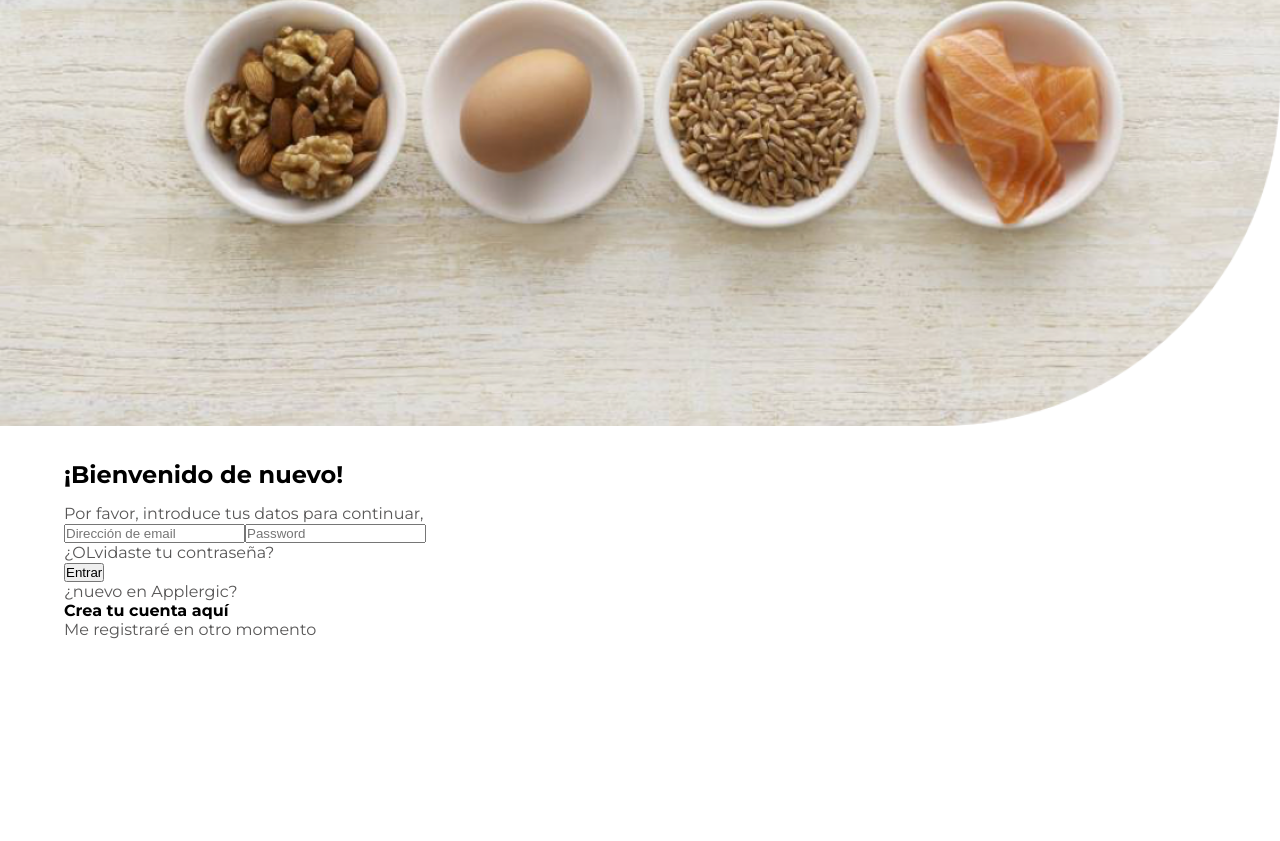
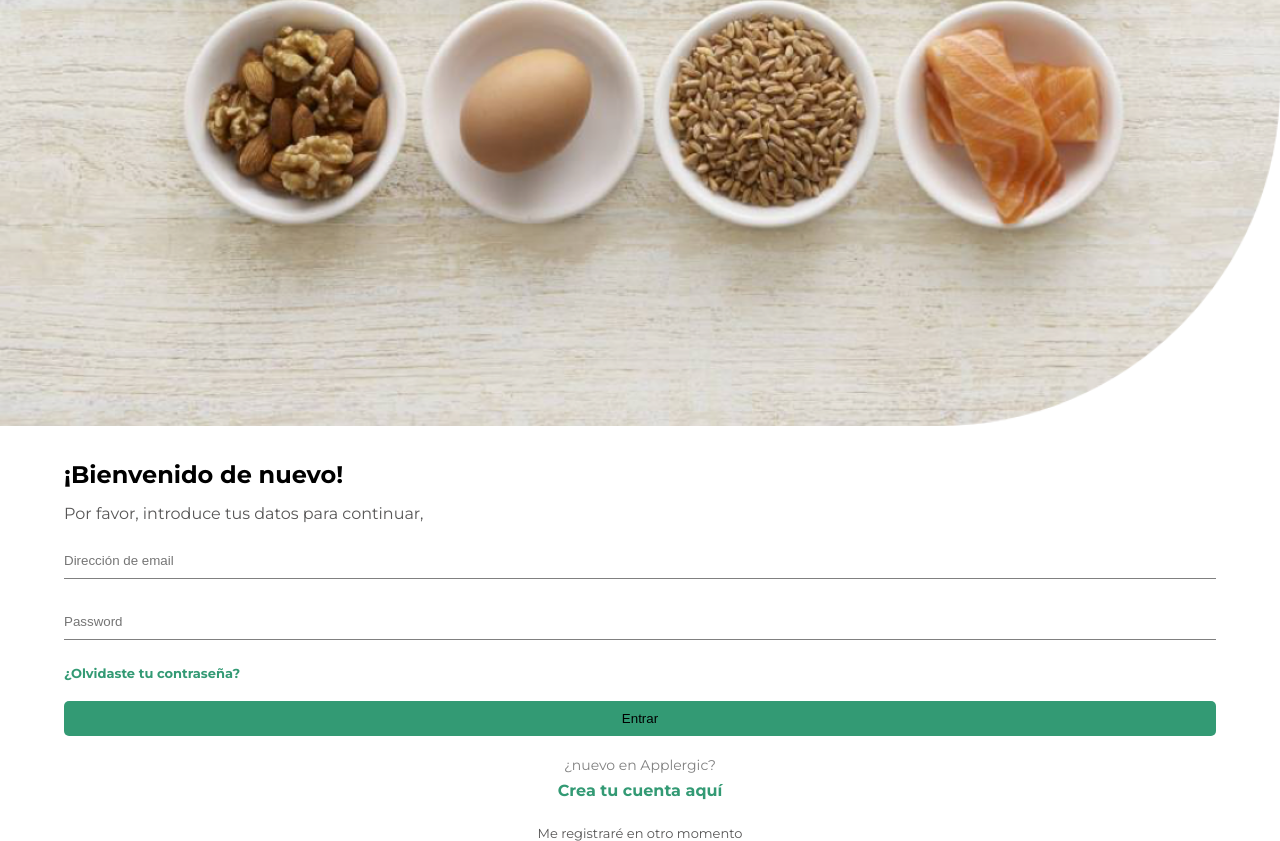
Before and after one commit to CarolinaAlbanS/alergenos, a React (Create React App) app: page /login in a window 1280 px wide. Shown: the part 424-1265 px from the top of the page. Before the commit the page ends 1063 px from the top, so only its background shows below. Built offline with nearby package versions, Linux system fonts and the light colour scheme.

Commit message:
estilos login

```diff
--- a/src/paginas/login/Login.jsx
+++ b/src/paginas/login/Login.jsx
@@ -33,41 +33,49 @@ const Login = () => {
       </div>
 
       <div className="login-wrap">
+
         <div className="login-wrap-txt">
           <h2 className="login-wrap-txt__h2">¡Bienvenido de nuevo!</h2>
           <p>Por favor, introduce tus datos para continuar,</p>
         </div>
-        <form onSubmit={handleSubmit(onSubmit)}>
-          <label htmlFor="email"></label>
+
+        <form className="login-wrap-form" onSubmit={handleSubmit(onSubmit)}>
+          {/* <label htmlFor="email"></label> */}
           <input
+            className="login-wrap-form__input"
             type="email"
             id="email"
             {...register("email", { required: true })}
             // onInput={handleSubmit(onSubmit)}
             placeholder="Dirección de email"
           ></input>
-          <label htmlFor="password"></label>
+          {/* <label htmlFor="password"></label> */}
           <input
+            className="login-wrap-form__input"
             type="password"
             id="password"
             {...register("password", { required: true })}
             // onInput={handleSubmit(onSubmit)}
             placeholder="Password"
           ></input>
+
           <Link to="/contrseña">
-            <p>¿OLvidaste tu contraseña?</p>
+            <p className="login-wrap-form__recuperar">¿Olvidaste tu contraseña?</p>
           </Link>
-          <button>Entrar</button>
+
+          <button className="login-wrap-form__btn">Entrar</button>
         </form>
-        <div>
-          <p>¿nuevo en Applergic?</p>
+
+        <div className="login-wrap-opt">
+          <p className="login-wrap-opt__new"> ¿nuevo en Applergic?</p>
           <Link to="/registro">
-            <h4>Crea tu cuenta aquí</h4>
+            <h4 className="login-wrap-opt__crea">Crea tu cuenta aquí</h4>
           </Link>
           <Link to="/inicio">
-            <p>Me registraré en otro momento</p>
+            <p className="login-wrap-opt__otro">Me registraré en otro momento</p>
           </Link>
         </div>
+
       </div>
     </div>
   );
--- a/src/paginas/login/Login.scss
+++ b/src/paginas/login/Login.scss
@@ -1,3 +1,5 @@
+$esmeralda : rgb(51, 154, 116);
+
 .login{
 
     &-portada {
@@ -13,9 +15,56 @@
         padding-top: 30px;
 
         &-txt {
+            margin-bottom: 20px;
             &__h2 {
                 margin-bottom: 15px;
             }
         }
+
+        &-form {
+
+            &__input {
+                border: none;
+                border-bottom: 1px solid gray;
+                padding: 10px 10px 10px 0;
+                margin-bottom: 25px;
+                width: 100%;
+            }
+
+            &__recuperar {
+                color: $esmeralda;
+                font-size: 13px;
+                font-weight: bold;
+            }
+
+            &__btn {
+                border-radius: 5px;
+                cursor: pointer;
+                border: none;
+                padding: 10px;
+                background-color: $esmeralda;
+                margin: 20px 0;
+                width: 100%;
+            }
+        }
+
+        &-opt {
+            text-align: center;
+
+            &__new {
+                font-size: 14px;
+                color: gray;
+                margin-bottom: 7px;
+            }
+
+            &__crea {
+                color: $esmeralda;
+                margin-bottom: 25px;
+            }
+
+            &__otro {
+                font-size: 13px;
+            }
+        }
     }
 }
```
